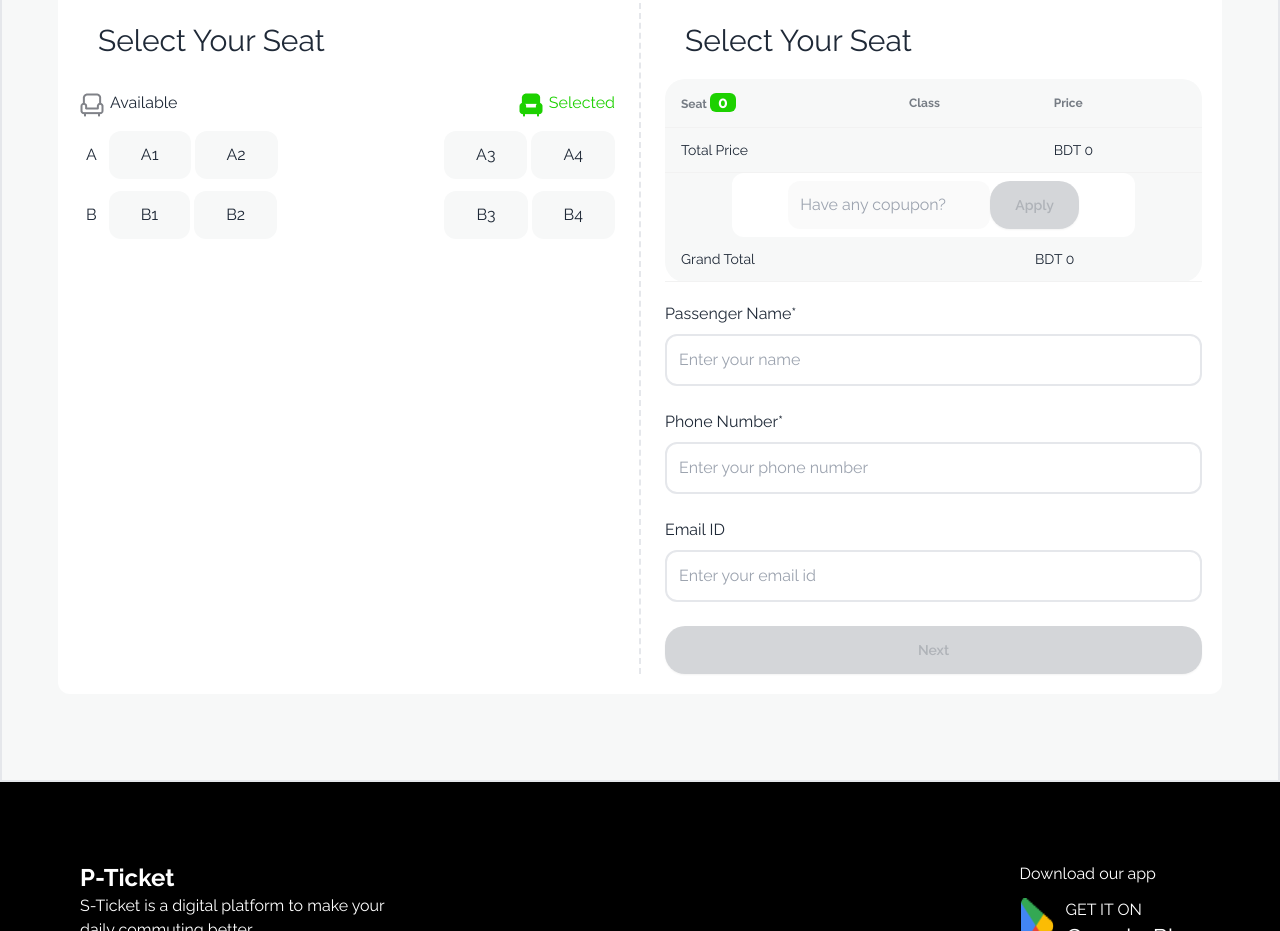
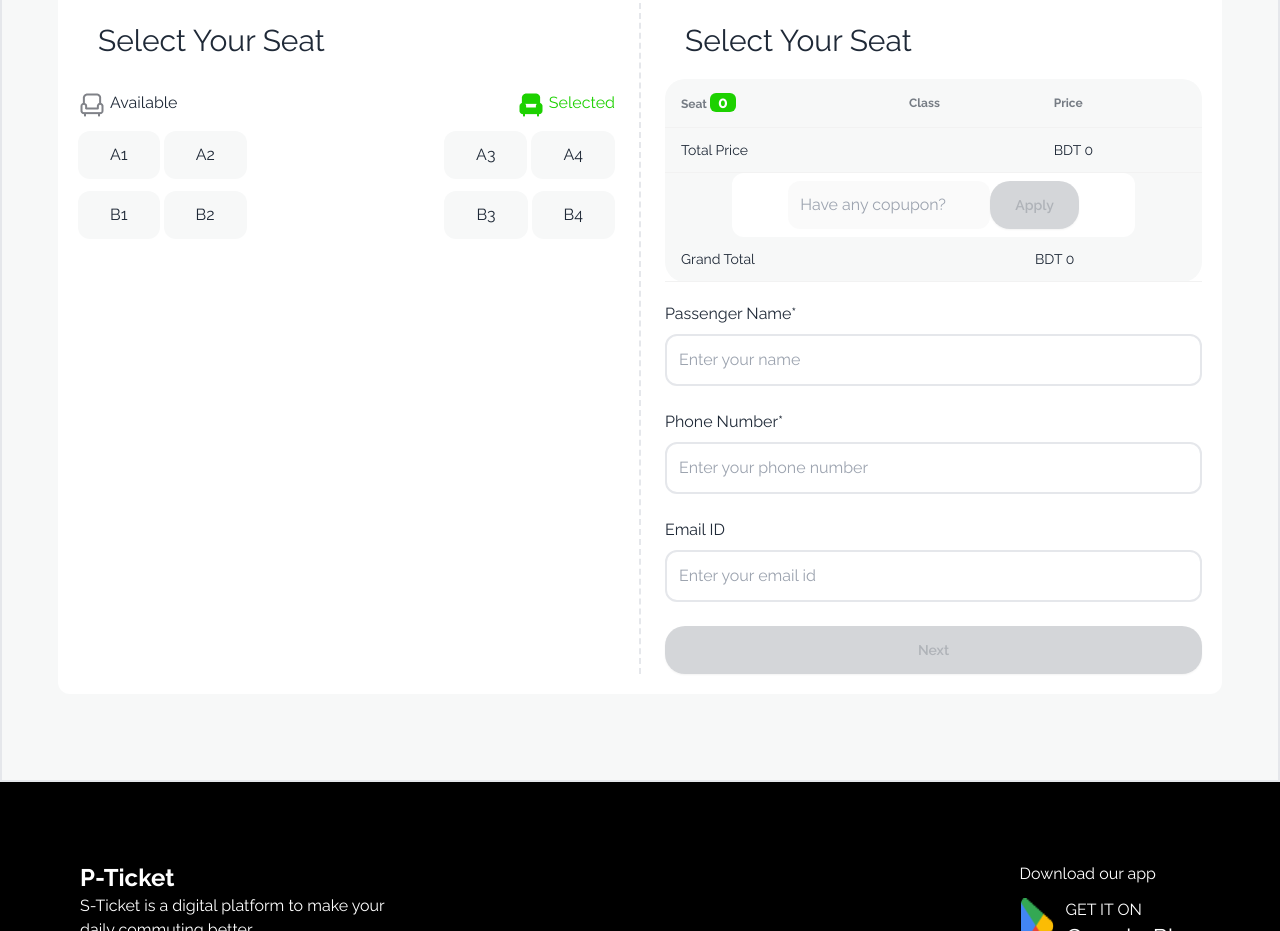
Before and after one commit to hasanali190120/smart-ticketing-assi-5, a plain HTML site: page index.html in a window 1280 px wide. Shown: the part 1939-2870 px from the top of the page. Drawn offline with nearby package versions, Linux system fonts and the light colour scheme.

```diff
--- a/index.html
+++ b/index.html
@@ -181,7 +181,7 @@
                     </div>
                     <div class="flex justify-between ">
                         <div class="flex gap-1 ">
-                            <p class="px-2 py-3 rounded-xl">A</p>
+
                             <p id="A1" class="seat bg-low px-8 py-3 rounded-xl cursor-pointer">A1</p>
                             <p id="A2" class="seat bg-low px-8 py-3 rounded-xl cursor-pointer">A2</p>
                         </div>
@@ -192,7 +192,7 @@
                     </div>
                     <div class="flex justify-between">
                         <div class="flex gap-1">
-                            <p class="px-2 py-3 rounded-xl">B</p>
+
                             <p id="B1" class="seat bg-low px-8 py-3 rounded-xl cursor-pointer">B1</p>
                             <p id="B2" class="seat bg-low px-8 py-3 rounded-xl cursor-pointer">B2</p>
                         </div>
```
